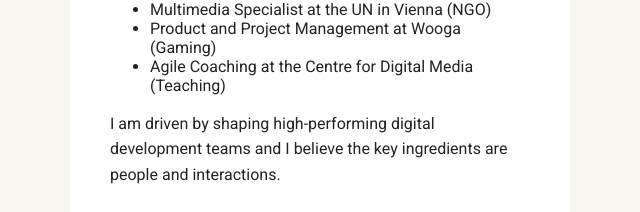
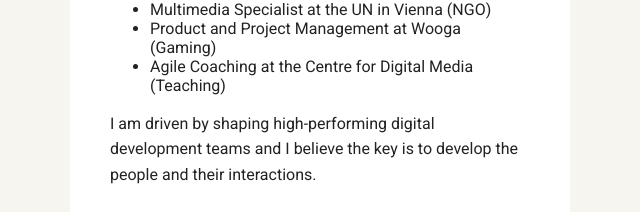
Before and after one commit to asinoy/asinoy.github.io, a plain HTML site: page index.html in a window 1280 px wide. Shown: the part 740-952 px from the top of the page, 20-660 px from the left. Drawn offline with Linux system fonts and the light colour scheme; a web font is replaced by a local one.

Commit message:
text change

```diff
--- a/index.html
+++ b/index.html
@@ -31,7 +31,7 @@
             <li>Product and Project Management at Wooga (Gaming)</li>
             <li>Agile Coaching at the Centre for Digital Media (Teaching)</li>
           </ul>
-          <p>I am driven by shaping high-performing digital development teams and I believe the key ingredients are people and interactions.</p>
+          <p>I am driven by shaping high-performing digital development teams and I believe the key is to develop the people and their interactions.</p>
       </div>
       <div class="card">
       <h2>Goals</h2>
```
